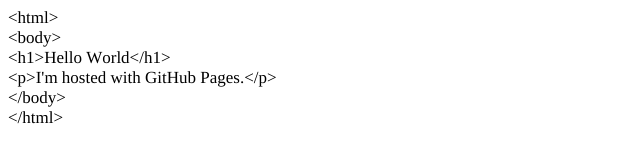
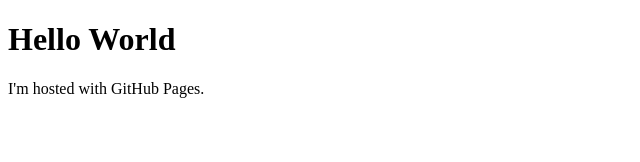
Before and after one commit to mukhilazhagan/mukhilazhagan.github.io, a plain HTML site: page index.html in a window 1280 px wide. Shown: the whole page, without its empty margins (0-640 px from the left). Drawn offline with Linux system fonts and the light colour scheme.

Commit message:
Update index.html

```diff
--- a/index.html
+++ b/index.html
@@ -1,22 +1,7 @@
-<!DOCTYPE html PUBLIC "-//W3C//DTD HTML 4.01//EN" "http://www.w3.org/TR/html4/strict.dtd">
+<!DOCTYPE html>
 <html>
-<head>
-  <meta http-equiv="Content-Type" content="text/html; charset=utf-8">
-  <meta http-equiv="Content-Style-Type" content="text/css">
-  <title></title>
-  <meta name="Generator" content="Cocoa HTML Writer">
-  <meta name="CocoaVersion" content="1894.4">
-  <style type="text/css">
-    p.p1 {margin: 0.0px 0.0px 0.0px 0.0px; font: 17.0px Times; color: #000000; -webkit-text-stroke: #e5e75c}
-    span.s1 {font-kerning: none}
-  </style>
-</head>
 <body>
-<p class="p1"><span class="s1">&lt;html&gt;</span></p>
-<p class="p1"><span class="s1">&lt;body&gt;</span></p>
-<p class="p1"><span class="s1">&lt;h1&gt;Hello World&lt;/h1&gt;</span></p>
-<p class="p1"><span class="s1">&lt;p&gt;I'm hosted with GitHub Pages.&lt;/p&gt;</span></p>
-<p class="p1"><span class="s1">&lt;/body&gt;</span></p>
-<p class="p1"><span class="s1">&lt;/html&gt;</span></p>
+<h1>Hello World</h1>
+<p>I'm hosted with GitHub Pages.</p>
 </body>
 </html>
```
